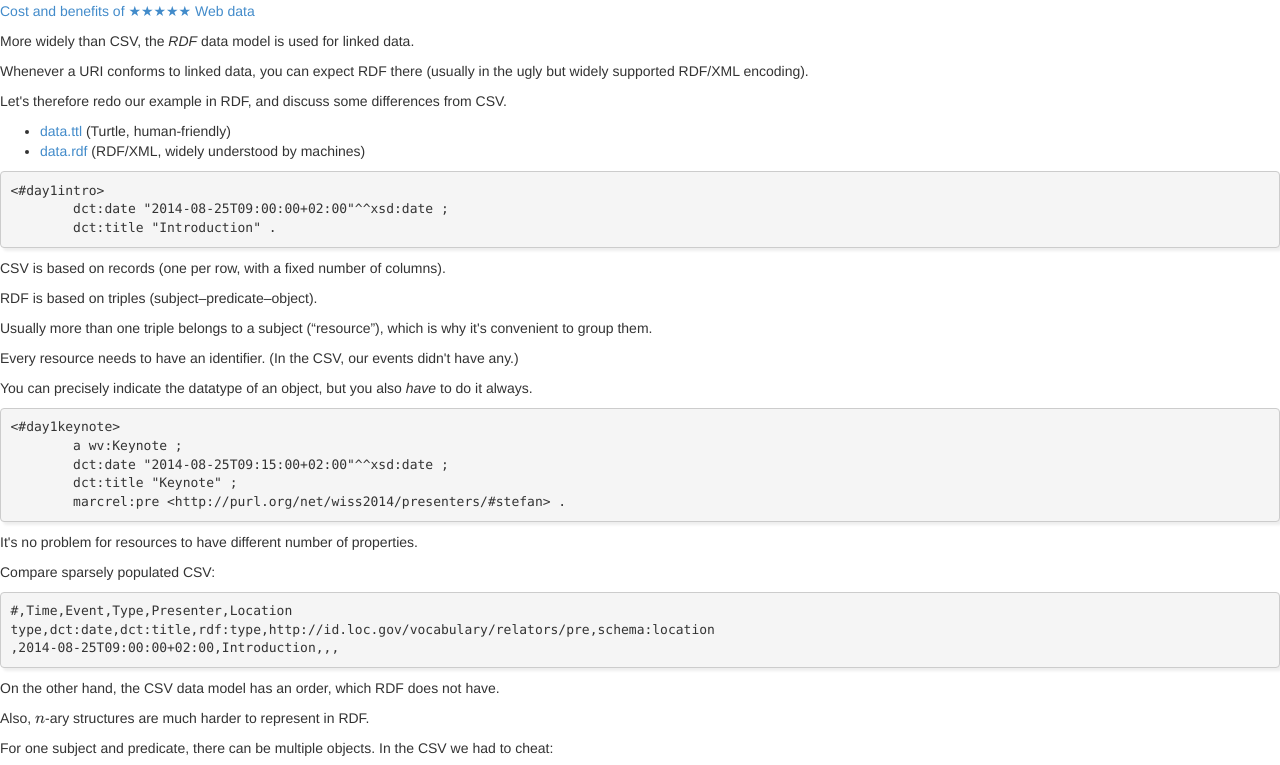
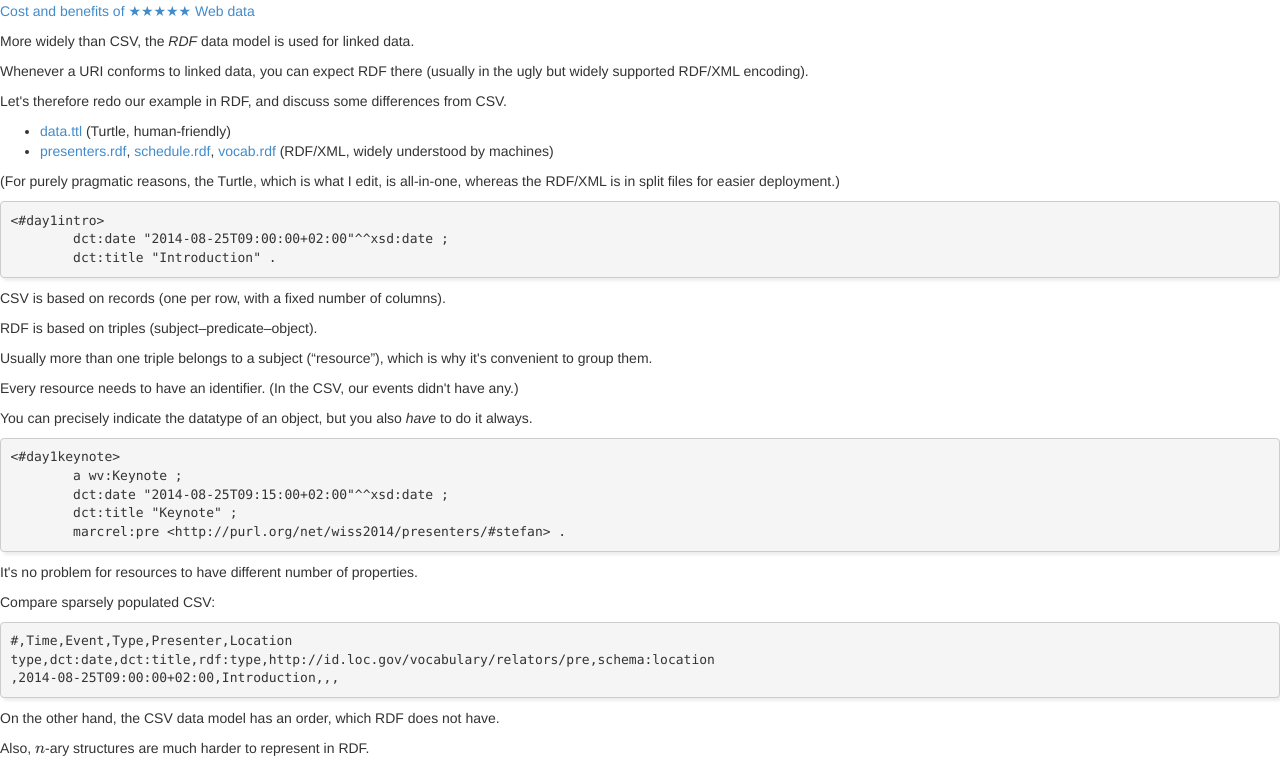
Before and after one commit to clange/5stardata-tutorial, a plain HTML site: page index.html in a window 1280 px wide. Shown: the part 5631-6396 px from the top of the page. Drawn offline with nearby package versions, Linux system fonts and the light colour scheme; some packages are replaced by stand-ins of ours.

Commit message:
regenerated

```diff
--- a/index.html
+++ b/index.html
@@ -4,7 +4,7 @@
 <html xmlns="http://www.w3.org/1999/xhtml" lang="en" xml:lang="en">
 <head>
 <title>Publishing 5-star Open Data</title>
-<!-- 2014-08-27 Wed 12:04 -->
+<!-- 2014-08-27 Wed 12:07 -->
 <meta  http-equiv="Content-Type" content="text/html;charset=utf-8" />
 <meta  name="generator" content="Org-mode" />
 <meta  name="author" content="Christoph Lange" />
@@ -770,9 +770,13 @@ Let's therefore redo our example in RDF, and discuss some differences from CSV.
 <ul class="org-ul">
 <li><a href="5star_RDF/data.ttl">data.ttl</a> (Turtle, human-friendly)
 </li>
-<li><a href="5star_RDF/data.rdf">data.rdf</a> (RDF/XML, widely understood by machines)
+<li><a href="5star_RDF/presenters.rdf">presenters.rdf</a>, <a href="5star_RDF/schedule.rdf">schedule.rdf</a>, <a href="5star_RDF/vocab.rdf">vocab.rdf</a> (RDF/XML, widely understood by machines)
 </li>
 </ul>
+
+<p>
+(For purely pragmatic reasons, the Turtle, which is what I edit, is all-in-one, whereas the RDF/XML is in split files for easier deployment.)
+</p>
 
 <pre class="example">
 &lt;#day1intro&gt;
@@ -966,7 +970,7 @@ Here is how you can cite this using BibTeX (<a href="http://www.ctan.org/pkg/bib
 <div id="postamble" class="status">
 <p class="date">Date: <span class="timestamp-wrapper"><span class="timestamp">&lt;2014-08-25 Mon&gt;</span></span></p>
 <p class="author">Author: Christoph Lange</p>
-<p class="date">Created: 2014-08-27 Wed 12:04</p>
+<p class="date">Created: 2014-08-27 Wed 12:07</p>
 <p class="creator"><a href="http://www.gnu.org/software/emacs/">Emacs</a> 24.3.1 (<a href="http://orgmode.org">Org</a> mode 8.2.7c)</p>
 <p class="validation"><a href="http://validator.w3.org/check?uri=referer">Validate</a></p>
 </div>
```
